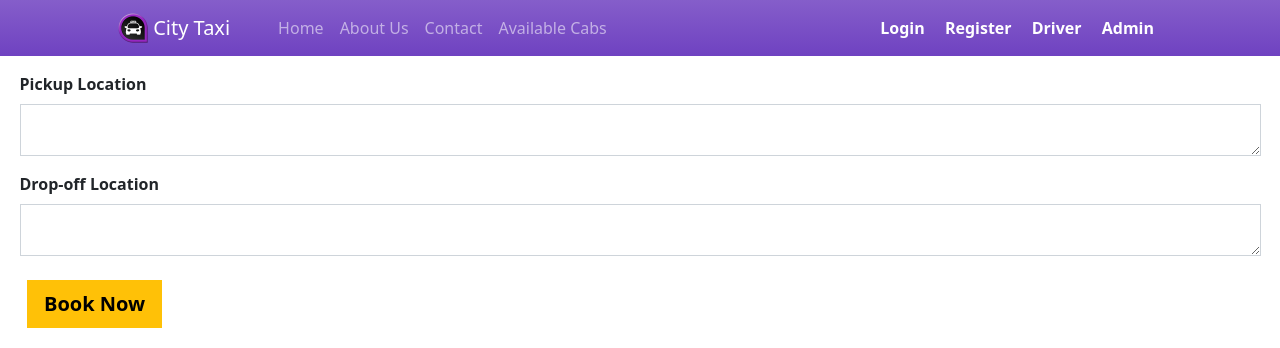
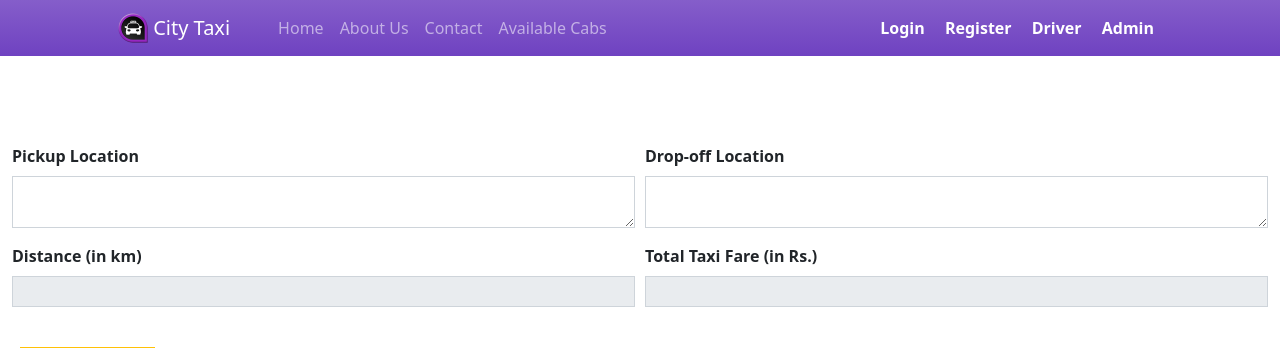
Before and after one commit to RMMNPerera/CityTaxi-ASE, a PHP site: page /CityTaxi-ASE/index.php?p=booking in a window 1280 px wide. Shown: the top 348 px of the page. Run offline with PHP 8.4, Linux system fonts and the light colour scheme; data comes from the database, SQL or seed files in the repository; some libraries are stand-ins or nearby versions.

Commit message:
Add Fare calculation

```diff
--- a/booking.php
+++ b/booking.php
@@ -1,55 +1,86 @@
-<br><br><br>
+<!-- <?php
+require_once('./config.php');
+if(isset($_GET['id']) && $_GET['id'] > 0){
+    $qry = $conn->query("SELECT * from `booking_list` where id = '{$_GET['id']}' ");
+    if($qry->num_rows > 0){
+        foreach($qry->fetch_assoc() as $k => $v){
+            $$k=$v;
+        }
+    }
+}
+
+?>
+
+
+<br><br><br><br><br>
 <div class="container-fluid">
-	<form action="" id="booking-form" class="col-md-12">
-		<input type="hidden" name="id" value="">
-		<input type="hidden" name="cab_id" value="">
-		<div class="form-group">
+    <form action="" id="booking-form">
+        <input type="hidden" name="id" value="<?= isset($id) ? $id : '' ?>">
+        <input type="hidden" name="cab_id" value="<?= isset($_GET['cid']) ? $_GET['cid'] : (isset($cab_id) ? $cab_id : "") ?>">
+        <div class="form-row">
+            <div class="form-group col-md-6">
                 <label for="pickup_zone" class="control-label">Pickup Location</label>
                 <textarea name="pickup_zone" id="pickup_zone" rows="2" class="form-control form-control-sm rounded-0" required></textarea>
             </div>
-		<div class="form-group">
+            <div class="form-group col-md-6">
                 <label for="drop_zone" class="control-label">Drop-off Location</label>
                 <textarea name="drop_zone" id="drop_zone" rows="2" class="form-control form-control-sm rounded-0" required></textarea>
+            </div>
+        </div>
+        <div class="form-row">
+            <div class="form-group col-md-6">
+                <label for="distance" class="control-label">Distance (in km)</label>
+                <input type="text" name="distance" id="distance" class="form-control form-control-sm rounded-0" readonly>
+            </div>
+            <div class="form-group col-md-6">
+                <label for="total_fare" class="control-label">Total Taxi Fare (in Rs.)</label>
+                <input type="text" name="total_fare" id="total_fare" class="form-control form-control-sm rounded-0" readonly>
+            </div>
         </div>
         <div class="col-auto mt-4">
 			<a class="btn btn-warning btn-lg rounded-0" href="register.php"><b>Book Now</b></a>
 		</div>
     </form>
 </div><br>
+
 <div>
 	<div>
 		<iframe src="https://www.google.com/maps/embed?pb=!1m18!1m12!1m3!1d15845.345188268471!2d79.9145588098865!3d6.85023049498026!2m3!1f0!2f0!3f0!3m2!1i1024!2i768!4f13.1!3m3!1m2!1s0x3ae2507105492fab%3A0x5adc83492aee3910!2sMaharagama!5e0!3m2!1sen!2slk!4v1709736341640!5m2!1sen!2slk" width="100%" height="700" style="border:0;" allowfullscreen="" loading="lazy" referrerpolicy="no-referrer-when-downgrade"></iframe>
 	</div>
 </div>
 <script>
-	$(document).ready(function() {
-		$('#booking-form').submit(function(e) {
+	$(document).ready(function(){
+		$('#booking-form').submit(function(e){
 			e.preventDefault();
             var _this = $(this)
 			 $('.err-msg').remove();
 			start_loader();
 			$.ajax({
-				url: _base_url_ + "classes/Master.php?f=save_booking",
+				url:_base_url_+"classes/Master.php?f=save_booking",
 				data: new FormData($(this)[0]),
-				error: err => {
+                cache: false,
+                contentType: false,
+                processData: false,
+                method: 'POST',
+                type: 'POST',
+                dataType: 'json',
+				error:err=>{
 					console.log(err)
-					alert_toast("An error occured", 'error');
+					alert_toast("An error occured",'error');
 					end_loader();
 				},
-				success: function(resp) {
-					if (typeof resp == 'object' && resp.status == 'success') {
+				success:function(resp){
+					if(typeof resp =='object' && resp.status == 'success'){
 						location.href = './?p=booking_list';
-					} else if (resp.status == 'failed' && !!resp.msg) {
+					}else if(resp.status == 'failed' && !!resp.msg){
                         var el = $('<div>')
                             el.addClass("alert alert-danger err-msg").text(resp.msg)
                             _this.prepend(el)
                             el.show('slow')
-						$("html, body").animate({
-							scrollTop: _this.closest('.card').offset().top
-						}, "fast");
+                            $("html, body").animate({ scrollTop: _this.closest('.card').offset().top }, "fast");
                             end_loader()
-					} else {
-						alert_toast("An error occured", 'error');
+                    }else{
+						alert_toast("An error occured",'error');
 						end_loader();
                         console.log(resp)
 					}
@@ -58,3 +89,107 @@
 		})
 	})
 </script>
+ -->
+ <?php
+require_once('./config.php');
+
+// Function to calculate distance and fare
+function calculateDistanceAndFare($pickup, $dropoff, $ratePerKm = 100) {
+    // Distance matrix
+    $distances = array(
+        "nugegoda" => array("maharagama" => 10),
+        "panadura" => array("bambalapitiya" => 25),
+        "avissawella" => array("pettah" => 70),
+        "homagama" => array("dehiwala" => 20)
+    );
+
+    // Fare calculation
+    $fare = 0;
+    if (isset($distances[$pickup][$dropoff])) {
+        $distance = $distances[$pickup][$dropoff];
+        $fare = $distance * $ratePerKm;
+    }
+
+    return array("distance" => $distance ?? 0, "fare" => $fare);
+}
+
+if(isset($_GET['id']) && $_GET['id'] > 0){
+    $qry = $conn->query("SELECT * from `booking_list` where id = '{$_GET['id']}' ");
+    if($qry->num_rows > 0){
+        foreach($qry->fetch_assoc() as $k => $v){
+            $$k=$v;
+        }
+    }
+}
+?>
+<br><br><br><br><br><br>
+<div class="container-fluid">
+    <form action="" id="booking-form">
+        <input type="hidden" name="id" value="<?= isset($id) ? $id : '' ?>">
+        <input type="hidden" name="cab_id" value="<?= isset($_GET['cid']) ? $_GET['cid'] : (isset($cab_id) ? $cab_id : "") ?>">
+        <div class="form-row">
+            <div class="form-group col-md-6">
+                <label for="pickup_zone" class="control-label">Pickup Location</label>
+                <textarea name="pickup_zone" id="pickup_zone" rows="2" class="form-control form-control-sm rounded-0" required></textarea>
+            </div>
+            <div class="form-group col-md-6">
+                <label for="drop_zone" class="control-label">Drop-off Location</label>
+                <textarea name="drop_zone" id="drop_zone" rows="2" class="form-control form-control-sm rounded-0" required></textarea>
+            </div>
+        </div>
+        <div class="form-row">
+            <div class="form-group col-md-6">
+                <label for="distance" class="control-label">Distance (in km)</label>
+                <input type="text" name="distance" id="distance" class="form-control form-control-sm rounded-0" readonly>
+            </div>
+            <div class="form-group col-md-6">
+                <label for="total_fare" class="control-label">Total Taxi Fare (in Rs.)</label>
+                <input type="text" name="total_fare" id="total_fare" class="form-control form-control-sm rounded-0" readonly>
+            </div>
+        </div>
+        <div class="form-group col-md-12 mt-4">
+            <button type="button" class="btn btn-warning btn-lg rounded-0" id="bookNow"><b>Book Now</b></button>
+        </div>
+    </form>
+</div>
+<div>
+	<div>
+		<iframe src="https://www.google.com/maps/embed?pb=!1m18!1m12!1m3!1d15845.345188268471!2d79.9145588098865!3d6.85023049498026!2m3!1f0!2f0!3f0!3m2!1i1024!2i768!4f13.1!3m3!1m2!1s0x3ae2507105492fab%3A0x5adc83492aee3910!2sMaharagama!5e0!3m2!1sen!2slk!4v1709736341640!5m2!1sen!2slk" width="100%" height="700" style="border:0;" allowfullscreen="" loading="lazy" referrerpolicy="no-referrer-when-downgrade"></iframe>
+	</div>
+</div>
+<script>
+    $(document).ready(function(){
+        // Function to calculate distance and fare
+        function calculateDistanceAndFare(pickup, dropoff, ratePerKm = 100) {
+            // Distance matrix
+            var distances = {
+                "nugegoda": {"maharagama": 10},
+                "panadura": {"bambalapitiya": 25},
+                "avissawella": {"pettah": 70},
+                "homagama": {"dehiwala": 20}
+            };
+
+            // Fare calculation
+            var fare = 0;
+            if (distances[pickup] && distances[pickup][dropoff]) {
+                var distance = distances[pickup][dropoff];
+                fare = distance * ratePerKm;
+            }
+
+            return {"distance": distance || 0, "fare": fare};
+        }
+
+        // Event listener for the "Book Now" button click
+        $('#bookNow').click(function() {
+            var pickup = $('#pickup_zone').val().toLowerCase();
+            var dropoff = $('#drop_zone').val().toLowerCase();
+
+            // Calculate distance and fare
+            var fareData = calculateDistanceAndFare(pickup, dropoff);
+
+            // Set the values of distance and total fare fields
+            $('#distance').val(fareData.distance);
+            $('#total_fare').val(fareData.fare);
+        });
+    });
+</script>
```
Lines whose indentation alone changed are shown as unchanged.
